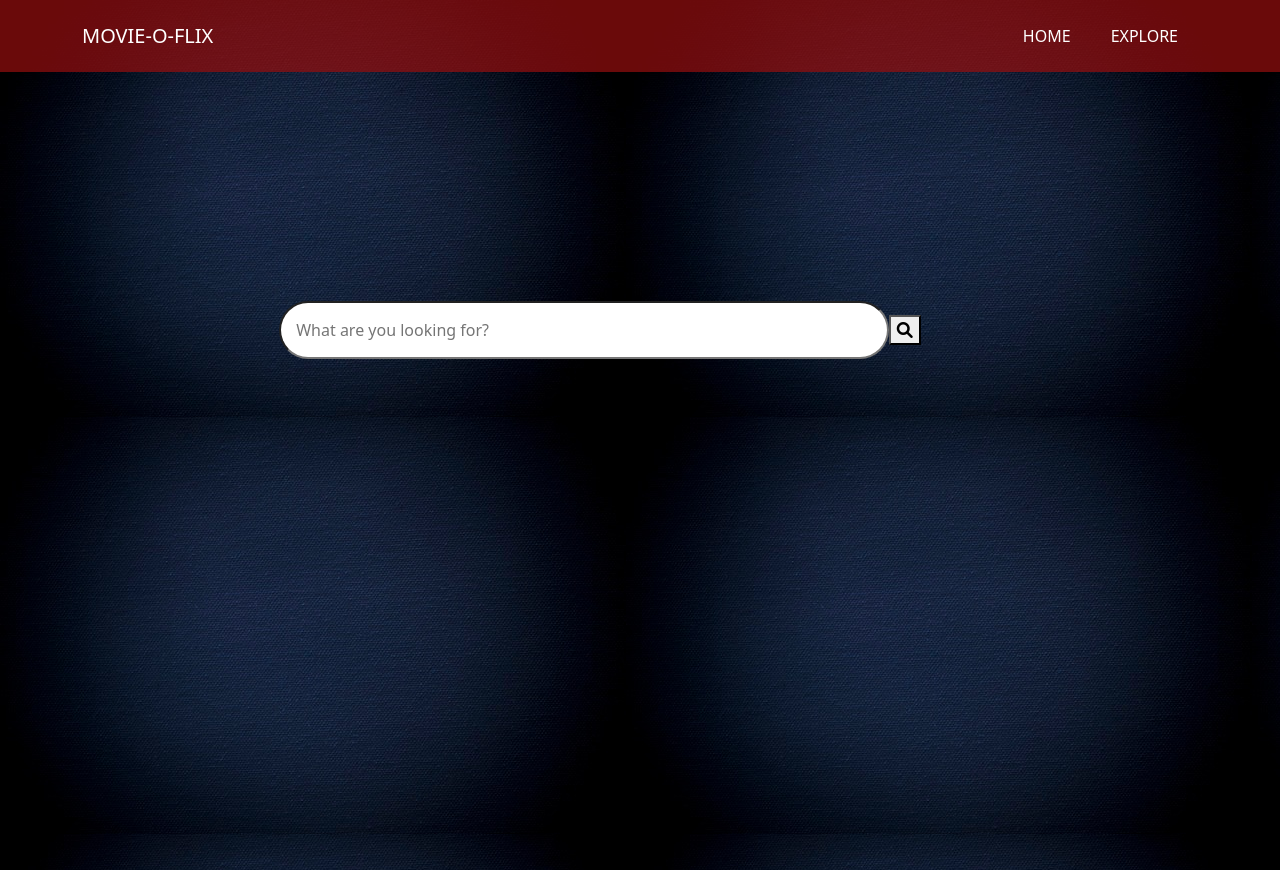
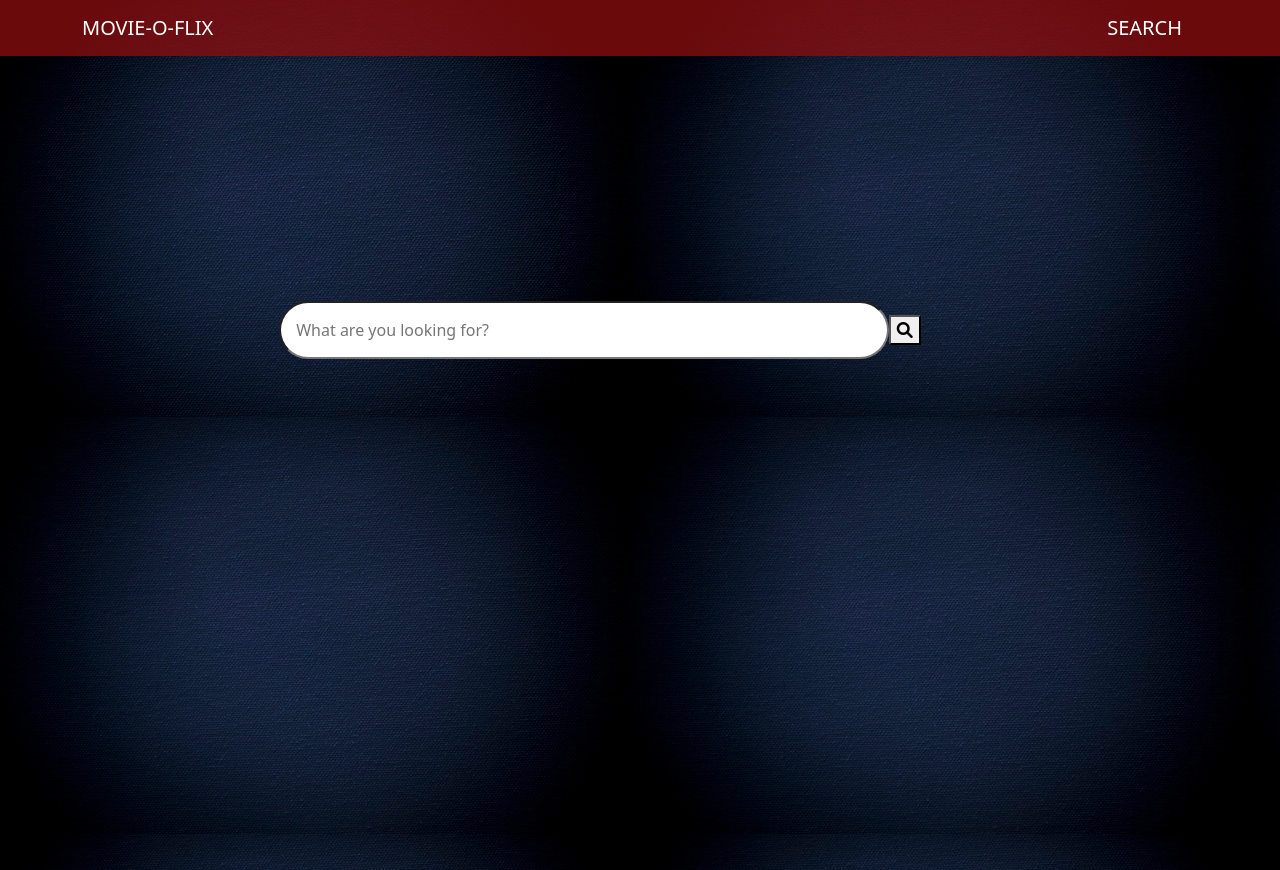
Before and after one commit to Rave-nn/Movie-o-flix, a plain HTML site: page explore.html in a window 1280 px wide. Drawn offline with nearby package versions, Linux system fonts and the light colour scheme; a web font is replaced by a local one.

Commit message:
Update explore.html

```diff
--- a/explore.html
+++ b/explore.html
@@ -21,12 +21,7 @@
     <nav class="navbar navbar-expand-lg text-uppercase fixed-top" id="mainNav">
         <div class="container">
             <a class="navbar-brand" href="index.html">MOVIE-O-FLIX</a>
-            <div class="collapse navbar-collapse" id="navbarResponsive">
-                <ul class="navbar-nav ms-auto">
-                    <li class="nav-item mx-0 mx-lg-1"><a class="nav-link py-3 px-0 px-lg-3" href="index.html">Home</a></li>
-                    <li class="nav-item mx-0 mx-lg-1"><a class="nav-link py-3 px-0 px-lg-3" href="explore.html">Explore</a></li>
-                </ul>
-            </div>
+            <a class="navbar-brand" href="explore.html">SEARCH</a>
         </div>
     </nav>
 
```
